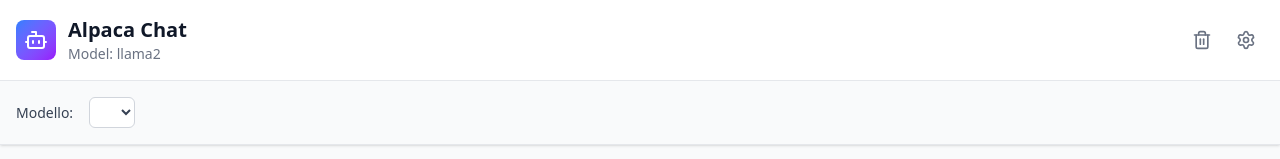
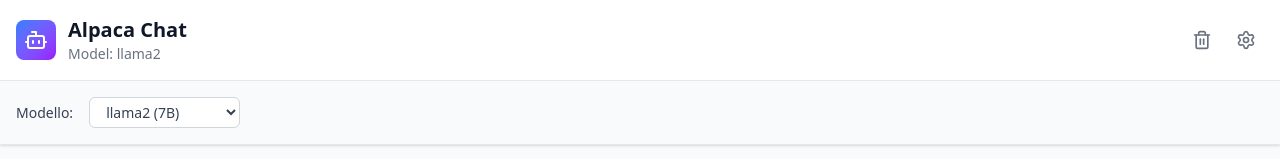
Before and after one commit to rafaelmerlotto/alpaca-chat, a React (Vite) app: page / in a window 1280 px wide. Both pictures are taken after a click on the button 1246 px from the left and 40 px from the top of the page. Shown: the top 159 px of the page. Built offline with nearby package versions, Linux system fonts and the light colour scheme.

Commit message:
Some fixes

```diff
--- a/src/camponents/Header.tsx
+++ b/src/camponents/Header.tsx
@@ -1,11 +1,13 @@
 import { Bot, Settings, Trash2 } from 'lucide-react'
 import React, { useState } from 'react'
+import type { OllamaModel } from './Main'
 
 type HeaderProps = {
     model: string | null
+    availableModels: OllamaModel[]
 }
 
-export default function Header({ model }: HeaderProps) {
+export default function Header({ model, availableModels }: HeaderProps) {
 
     const [showSettings, setShowSettings] = useState<boolean>(false);
 
@@ -58,11 +60,11 @@ export default function Header({ model }: HeaderProps) {
                                 onChange={() => null}
                                 className="px-3 py-1 bg-white dark:bg-gray-700 border border-gray-300 dark:border-gray-600 rounded-md text-sm text-gray-700 dark:text-gray-300 focus:outline-none focus:ring-2 focus:ring-blue-500"
                             >
-                                {/* {availableModels.map((model) => (
+                                {availableModels.map((model: OllamaModel) => (
                                     <option key={model.name} value={model.name}>
                                         {model.name} ({model.size})
                                     </option>
-                                ))} */}
+                                ))}
                             </select>
                         </div>
                     </div>
--- a/src/camponents/Main.tsx
+++ b/src/camponents/Main.tsx
@@ -3,12 +3,19 @@ import { askOllama } from '../services/askOllama'
 import Input from './Input'
 import MessageContainer from './MessageContainer';
 import Header from './Header';
+import type { JSX } from 'react/jsx-runtime';
 
 interface Message {
     id: string;
     content: string;
     role: 'user' | 'assistant';
     timestamp: Date;
+}
+
+export interface OllamaModel {
+    map(arg0: (model: OllamaModel) => JSX.Element): React.ReactNode;
+    name: string;
+    size: string;
 }
 
 export default function Main() {
@@ -75,9 +82,17 @@ export default function Main() {
         setInputValue(value);
     };
 
+    const availableModels: OllamaModel[] | any = [
+        { name: 'llama2', size: '7B' },
+        { name: 'codellama', size: '7B' },
+        { name: 'mistral', size: '7B' },
+        { name: 'neural-chat', size: '7B' },
+    ];
+
+
     return (
         <div>
-            <Header model={selectedModel} />
+            <Header model={selectedModel} availableModels={availableModels} />
             <MessageContainer id={user} content={text} role={'user'} timestamp={user} messages={messages} loading={isLoading} selectedModel={selectedModel} />
             <Input
                 inputRef={inputRef}
```
